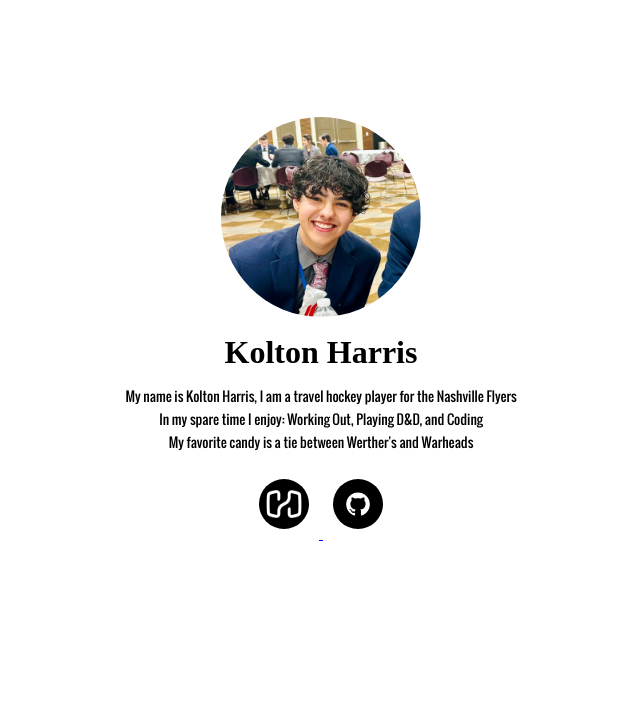
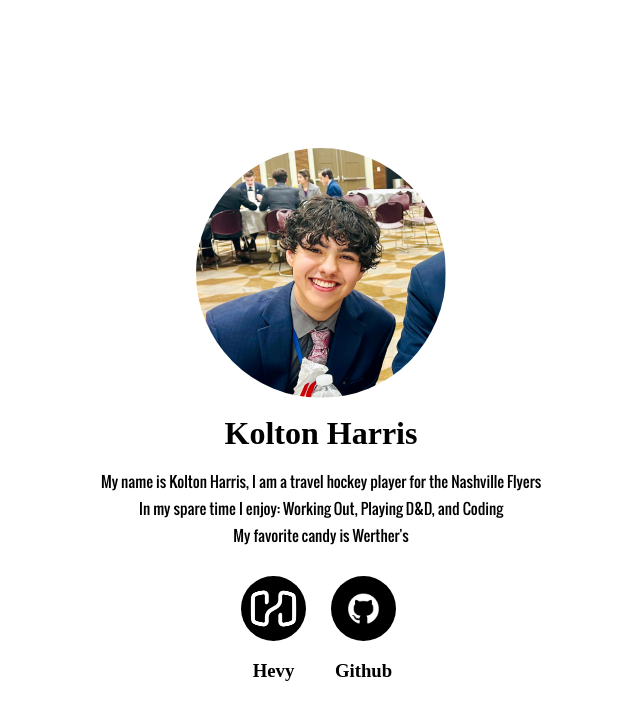
Before and after one commit to HockeyDude7922/KoltonHarris, a plain HTML site: page index.html in a window 1280 px wide. Shown: the whole page, without its empty margins (319-959 px from the left). Drawn offline with Linux system fonts and the light colour scheme; files whose address does not match are found by name.

Commit message:
Link Formatting

```diff
--- a/CSS/styles.css
+++ b/CSS/styles.css
@@ -10,8 +10,8 @@ body, html {
 
   .profile-img {
     border-radius: 50%; /* Makes the image circular */
-    width: 200px; /* Adjust the size of the image */
-    height: 200px; /* Adjust the size of the image */
+    width: 250px; /* Adjust the size of the image */
+    height: 250px; /* Adjust the size of the image */
   }
 
   .container {
@@ -20,13 +20,13 @@ body, html {
     justify-content: center;
     align-items: center;
     height: 100vh; /* Ensure the container takes up the full viewport height */
-    margin-top: -70px;
+    margin-top: 15px;
   }
 
   .link-img {
     border-radius: 50%; /* Makes the image circular */
-    width: 50px; /* Adjust the size of the image */
-    height: 50px; /* Adjust the size of the image */
+    width: 65px; /* Adjust the size of the image */
+    height: 65px; /* Adjust the size of the image */
   }
 
   .txt-center {
@@ -39,3 +39,24 @@ body, html {
     border-radius: 10px; /* Rounded corners */
     padding: 10px; /* Padding inside the box */
   }
+
+  .image-container:hover .note {
+    opacity: 1; /* Show the note when hovering over the image */
+  }
+
+  .link-container {
+    display: flex;
+    align-items: center;
+  }
+
+  .link-container > div {
+    display: flex;
+    flex-direction: column;
+    align-items: center;
+    margin-right: 5px; /* Adjust margin between each link and its text */
+  }
+
+  .link-container h3 {
+    margin-top: 5px; /* Adjust vertical spacing between image and text */
+    margin-bottom: 0; /* Remove default margin */
+  }
--- a/index.html
+++ b/index.html
@@ -12,20 +12,25 @@
     <!-- ------ -->
     <div class="txt-center">
       <h1 style="margin-bottom: -3px;">Kolton Harris</h1>
-      <p style="font-family: 'Oswald', sans-serif;">
+      <p style="font-family: 'Oswald', sans-serif; font-size: large;">
         My name is Kolton Harris, I am a travel hockey player for the Nashville Flyers
         <br>In my spare time I enjoy: Working Out, Playing D&D, and Coding
-        <br>My favorite candy is a tie between Werther's and Warheads
+        <br>My favorite candy is Werther's
       </p>
     </div>
     <!-- ------ -->
+    <div class="link-container">
       <div>
         <a href="https://hevy.com/user/hockeydude7922">
-        <img src="IMGS/Hevy.png" class="link-img" style="padding: 10px;">
+          <img src="IMGS/Hevy.png" class="link-img" style="padding: 10px;" alt="link to Hevy">
         </a>
+        <h3>Hevy</h3>
+      </div>
+      <div class="link-container">
         <a href="https://github.com/HockeyDude7922">
-        <img src="IMGS/Github.jpeg" class="link-img" style="padding: 10px;">
+          <img src="IMGS/Github.jpeg" class="link-img" style="padding: 10px;" alt="link to Github">
         </a>
+        <h3>Github</h3>
       </div>
   </div>
 </body>
```
Lines whose indentation alone changed are shown as unchanged.
